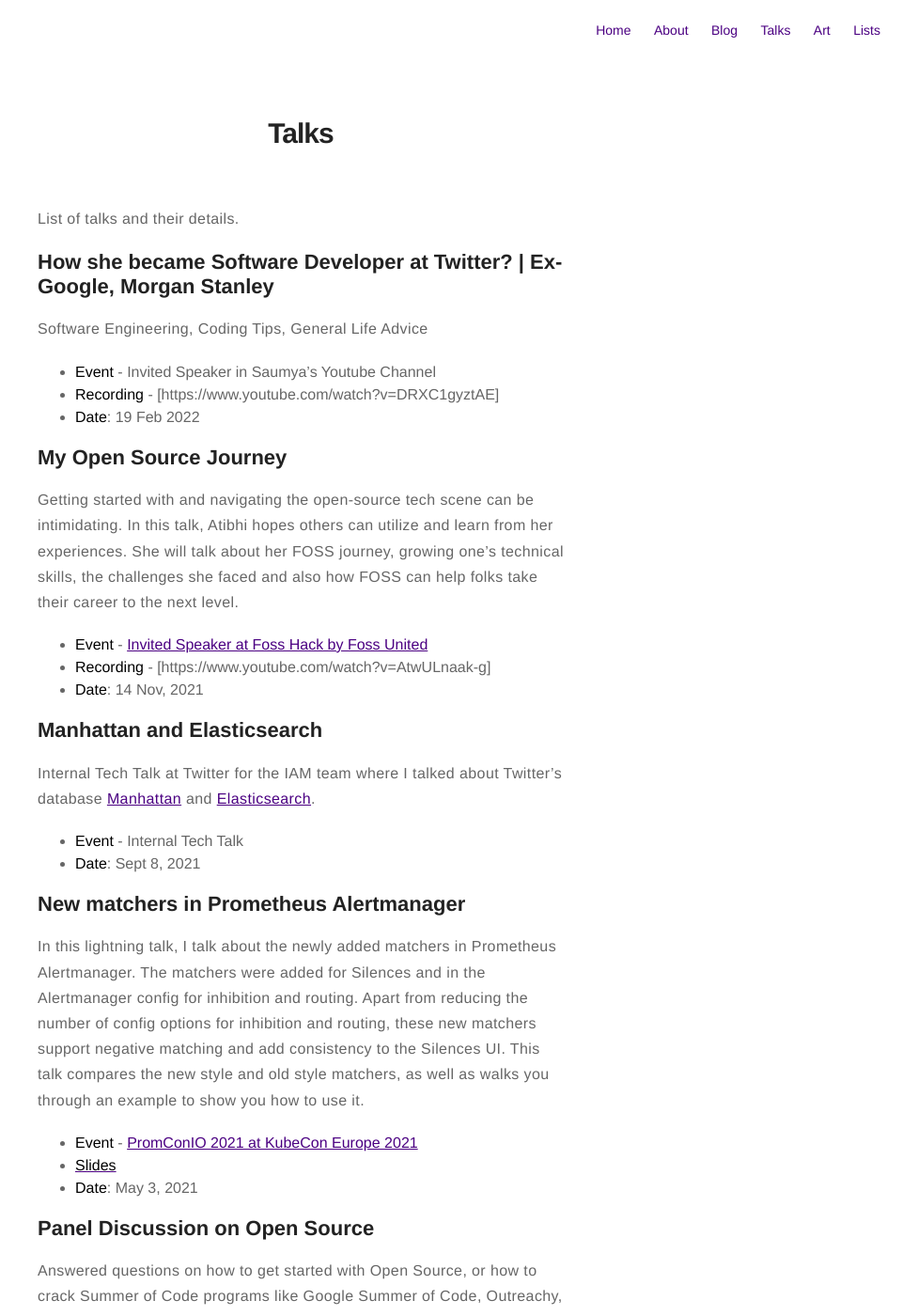
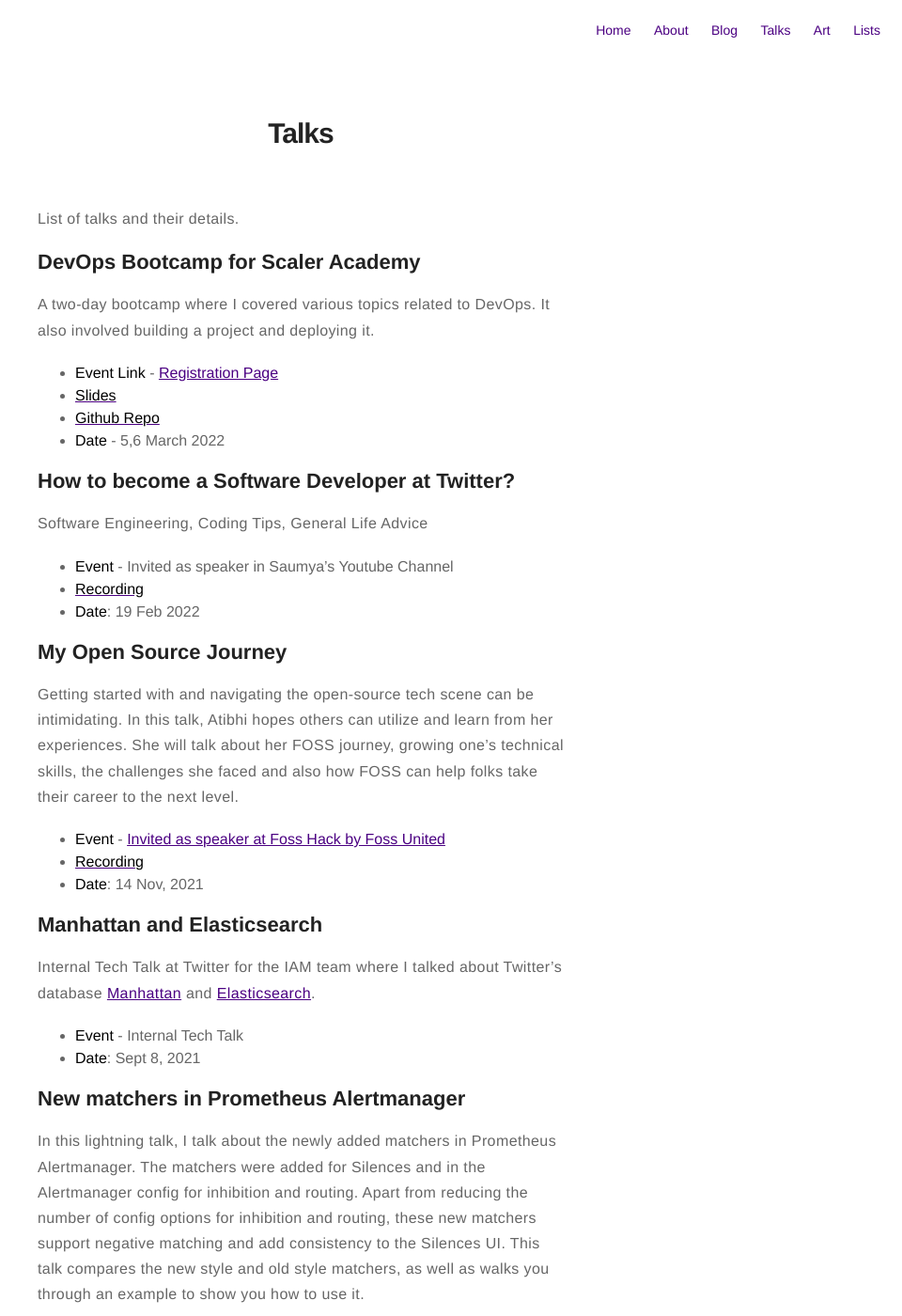
Before and after one commit to asquare14/aSquare14.github.io, a Jekyll site: the page built from talks.md, in a window 1280 px wide and 1400 px high. Shown: the whole window at 94% size, without its empty margins (320-1280 px from the left). Built offline with Jekyll 4.4.1, drawn with Linux system fonts in a browser that asks for light colours.

Commit message:
Update talks.md

```diff
--- a/talks.md
+++ b/talks.md
@@ -6,20 +6,28 @@ layout: page
 # Talks
 
 List of talks and their details.
+## DevOps Bootcamp for Scaler Academy
 
-## How she became Software Developer at Twitter? | Ex- Google, Morgan Stanley
+A two-day bootcamp where I covered various topics related to DevOps. It also involved building a project and deploying it.
+
+- **Event Link** - [Registration Page](https://www.scaler.com/event/devops-bootcamp/)
+- [**Slides**](https://docs.google.com/presentation/d/1uadhfAhfI_cuWs5DsSrkjdZvqxt1LE1fA8c_uhBTSxI/edit?usp=sharing)
+- [**Github Repo**](https://github.com/asquare14/scaler-bootcamp-app)
+- **Date** - 5,6 March 2022
+
+## How to become a Software Developer at Twitter?
 
 Software Engineering, Coding Tips, General Life Advice
 
-- **Event** - Invited Speaker in Saumya's Youtube Channel
-- **Recording** - [https://www.youtube.com/watch?v=DRXC1gyztAE]
+- **Event** - Invited as speaker in Saumya's Youtube Channel
+- [**Recording**](https://www.youtube.com/watch?v=DRXC1gyztAE)
 - **Date**: 19 Feb 2022
 
 ## My Open Source Journey
 
 Getting started with and navigating the open-source tech scene can be intimidating. In this talk, Atibhi hopes others can utilize and learn from her experiences. She will talk about her FOSS journey, growing one's technical skills, the challenges she faced and also how FOSS can help folks take their career to the next level.
-- **Event** - [Invited Speaker at Foss Hack by Foss United](https://fossunited.org/fosshack/2021/agenda)
-- **Recording** - [https://www.youtube.com/watch?v=AtwULnaak-g]
+- **Event** - [Invited as speaker at Foss Hack by Foss United](https://fossunited.org/fosshack/2021/agenda)
+- [**Recording**](https://www.youtube.com/watch?v=AtwULnaak-g)
 - **Date**: 14 Nov, 2021
 
 ## Manhattan and Elasticsearch
```
